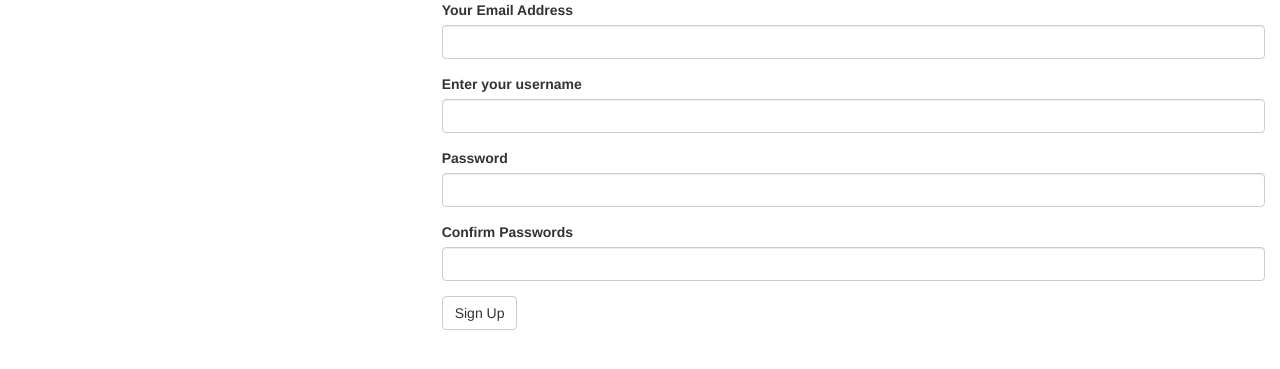
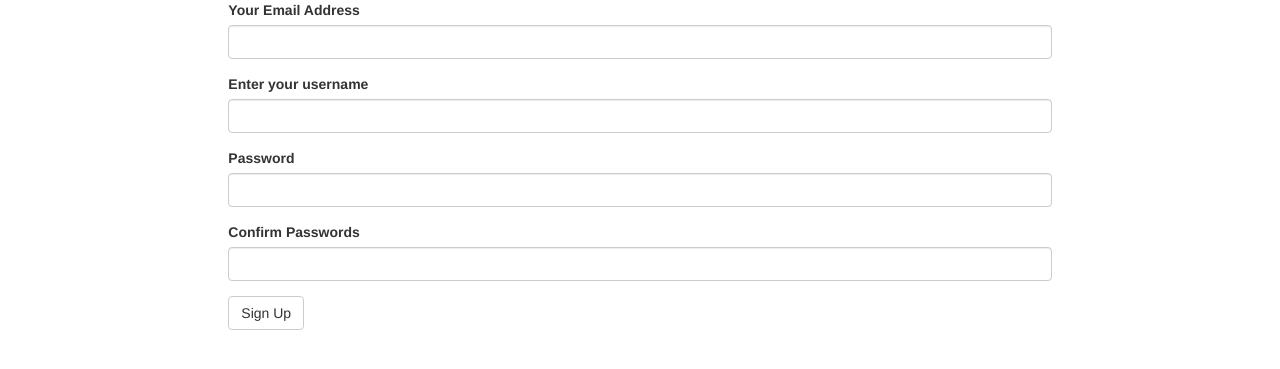
Before and after one commit to Elvandro/One-Minute-Pitch, a Flask app: page /authenticate/register in a window 1280 px wide. Shown: the top 369 px of the page. Run offline with Flask 2, Linux system fonts and the light colour scheme; some libraries are stand-ins or nearby versions.

Commit message:
This commit will change the template files

```diff
--- a/app/templates/auth/register.html
+++ b/app/templates/auth/register.html
@@ -2,11 +2,12 @@
 {% import 'bootstrap/wtf.html' as wtf%}
 
 {% block content %}
-<div class="col-md-4"> </div>
+<div class="col-md-2"> </div>
 <div class="col-md-8">
 
   {{wtf.quick_form(registration_form)}}
 
- </div>
+</div>
+<div class="col-md-2"> </div>
 
 {% endblock%}
--- a/app/templates/signup.html
+++ /dev/null
@@ -1 +0,0 @@
-<p>Register here</p>
```
